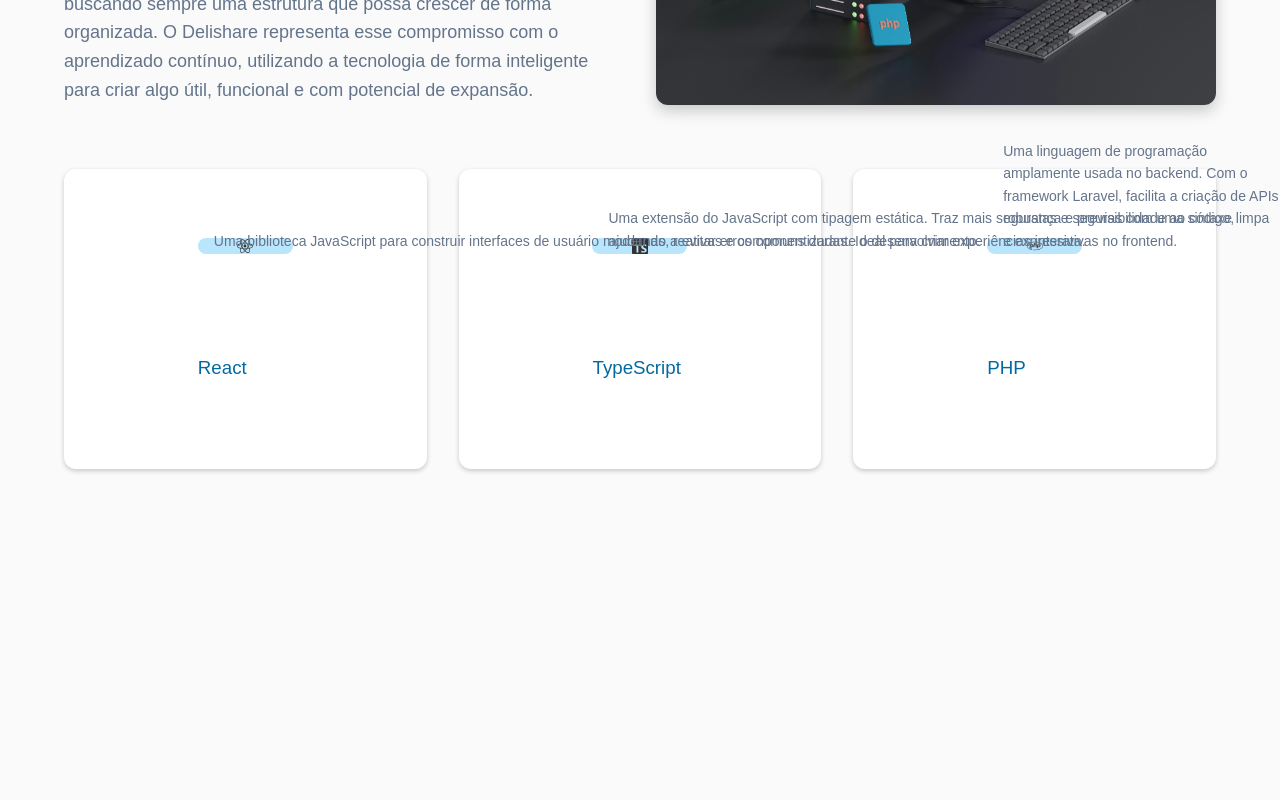
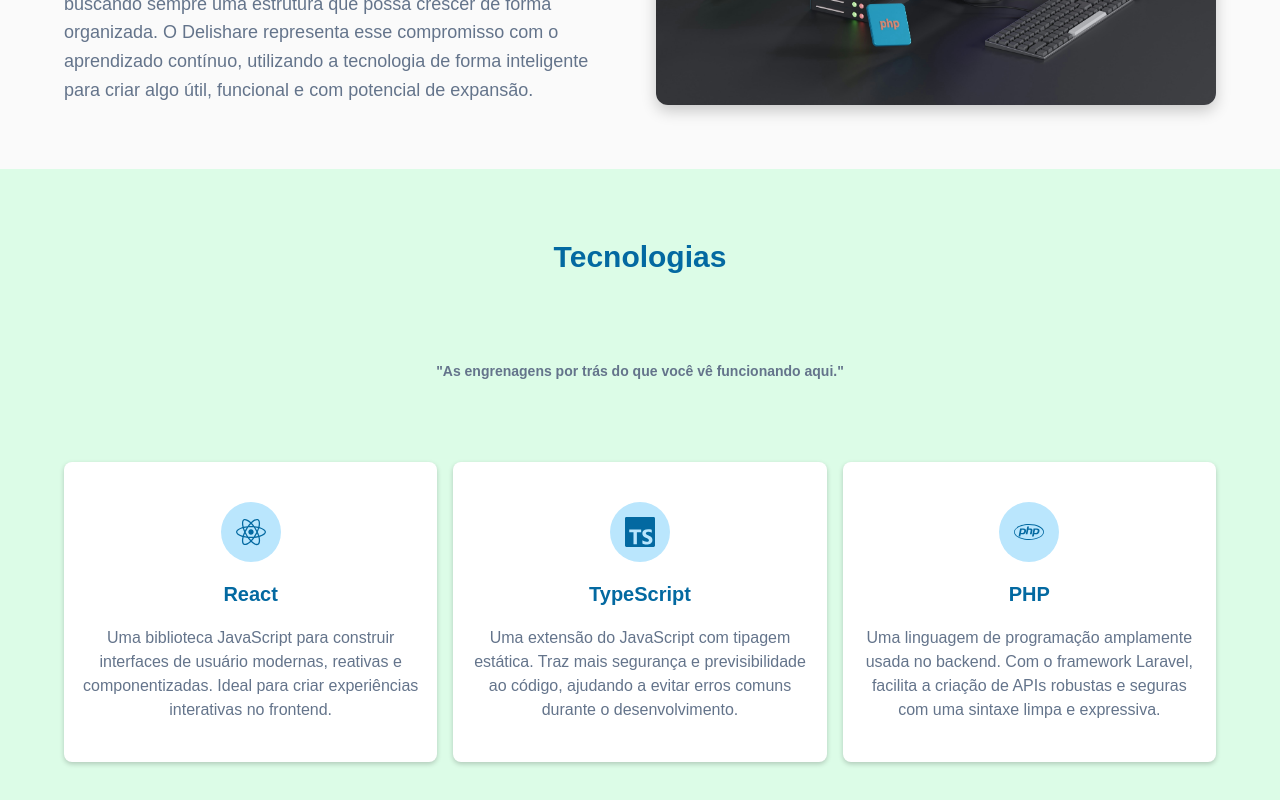
Before and after one commit to RuanValenca/Delishare-, a React (Vite) app in the folder FrontEnd/: page /sobre in a window 1280 px wide. Shown: the part 540-1340 px from the top of the page. Built offline with nearby package versions, Linux system fonts and the light colour scheme.

Commit message:
feat: cria cardInfo e finaliza tela "Sobre"

```diff
--- a/FrontEnd/src/components/CardInfo/index.tsx
+++ b/FrontEnd/src/components/CardInfo/index.tsx
@@ -5,18 +5,23 @@
   name: string;
   description: string;
   bgColor: string;
+  IconColor: string;
 }
 
-export default function CardInfo({ icon, name, description, bgColor }: Props) {
+export default function CardInfo({
+  icon,
+  name,
+  description,
+  bgColor,
+  IconColor,
+}: Props) {
   return (
     <S.Container>
-      <>
-        <S.Icon bgColor={bgColor}>{icon}</S.Icon>
-        <S.Name>{name}</S.Name>
-      </>
-      <S.DivDescription>
-        <S.Description>{description}</S.Description>
-      </S.DivDescription>
+      <S.Icon IconColor={IconColor} bgColor={bgColor}>
+        {icon}
+      </S.Icon>
+      <S.Name>{name}</S.Name>
+      <S.Description>{description}</S.Description>
     </S.Container>
   );
 }
--- a/FrontEnd/src/components/CardInfo/styles.ts
+++ b/FrontEnd/src/components/CardInfo/styles.ts
@@ -2,54 +2,50 @@
 
 interface Props {
   bgColor: string;
+  IconColor: string;
 }
 
 export const Container = styled.div`
   background: ${({ theme }) => theme.colors.background};
   box-shadow: 0px 2px 5px ${({ theme }) => theme.colors.shadow};
   height: 300px;
-  border-radius: 12px;
-  display: grid;
-  grid-template-rows: repeat(2, 1fr);
+  border-radius: 8px;
+  display: flex;
+  flex-direction: column;
   align-items: center;
   justify-content: center;
   padding: 1rem;
+  text-align: center;
+  gap: 1rem;
 `;
 
 export const Icon = styled.div<Props>`
   display: flex;
   align-items: center;
   justify-content: center;
-  height: fit-content;
-  width: 95px;
-  border-radius: 95px;
-
+  width: 60px;
+  height: 60px;
+  border-radius: 50%;
   background: ${({ bgColor, theme }) => bgColor ?? theme.colors.background};
+  svg {
+    width: 30px;
+    height: 30px;
+    color: ${({ theme, IconColor }) => IconColor ?? theme.colors.primary};
+  }
 `;
 
 export const Name = styled.h3`
   color: ${({ theme }) => theme.font.colors.DarkBlue};
-  font-weight: ${({ theme }) => theme.font.weight.normal};
-`;
-
-export const DivDescription = styled.div`
-  display: grid;
-  grid-template-columns: repeat(2, 1fr);
-  grid-template-rows: repeat(2, 1fr);
-  padding: 0.5rem 1rem;
-  height: 30%;
-  gap: 0.5rem;
-  background: ${({ theme }) => theme.colors.background};
+  font-weight: ${({ theme }) => theme.font.weight.bold};
+  font-size: ${({ theme }) => theme.font.size.textXl};
+  margin: 0;
 `;
 
 export const Description = styled.p`
-  position: absolute;
-  bottom: 0;
-  padding: 0.5rem 0;
-  display: flex;
-  align-items: center;
-  gap: 0.5rem;
+  text-align: center;
   color: ${({ theme }) => theme.font.colors.secondaryText};
   font-weight: ${({ theme }) => theme.font.weight.normal};
-  font-size: ${({ theme }) => theme.font.size.textSm};
+  font-size: ${({ theme }) => theme.font.size.textBase};
+  width: 100%;
+  line-height: 1.5;
 `;
--- a/FrontEnd/src/components/Footer/index.tsx
+++ b/FrontEnd/src/components/Footer/index.tsx
@@ -1,8 +1,10 @@
 import { ChefHat } from "lucide-react";
 import * as S from "./styles";
 import { useTheme } from "styled-components";
+import { useNavigate } from "react-router-dom";
 export default function MainRecipes() {
   const theme = useTheme();
+  const navigate = useNavigate();
   return (
     <S.Container>
       <S.Grid>
@@ -16,10 +18,10 @@
         <S.DivLinks>
           <S.Title>Links</S.Title>
           <S.List>
-            <S.Li>Home</S.Li>
+            <S.Li onClick={() => navigate("/Delishare")}>Home</S.Li>
             <S.Li>Receitas</S.Li>
             <S.Li>Categorias</S.Li>
-            <S.Li>Sobre</S.Li>
+            <S.Li onClick={() => navigate("/sobre")}>Sobre</S.Li>
           </S.List>
         </S.DivLinks>
         <S.DivLinks>
--- a/FrontEnd/src/components/NavBar/index.tsx
+++ b/FrontEnd/src/components/NavBar/index.tsx
@@ -1,8 +1,10 @@
 import { ChefHat } from "lucide-react";
 import * as S from "./styles";
 import { useTheme } from "styled-components";
+import { useNavigate } from "react-router-dom";
 export default function NavBar() {
   const theme = useTheme();
+  const navigate = useNavigate();
   return (
     <S.Container>
       <S.DivName>
@@ -12,10 +14,10 @@
       </S.DivName>
 
       <S.DivLink>
-        <S.P>Home</S.P>
+        <S.P onClick={() => navigate("/Delishare")}>Home</S.P>
         <S.P>Receitas</S.P>
         <S.P>Categorias</S.P>
-        <S.P>Sobre</S.P>
+        <S.P onClick={() => navigate("/sobre")}>Sobre</S.P>
       </S.DivLink>
     </S.Container>
   );
--- a/FrontEnd/src/features/About/index.tsx
+++ b/FrontEnd/src/features/About/index.tsx
@@ -34,19 +34,26 @@
       </S.DivInfo>
 
       <S.Tech>
+        <S.TitleTech>Tecnologias</S.TitleTech>
+        <S.DescriptionTech>
+          "As engrenagens por trás do que você vê funcionando aqui."
+        </S.DescriptionTech>
         <CardInfo
+          IconColor={theme.colors.blueSchema.dark}
           bgColor={theme.colors.blueSchema.light}
           icon={<FaReact />}
           name="React"
           description="Uma biblioteca JavaScript para construir interfaces de usuário modernas, reativas e componentizadas. Ideal para criar experiências interativas no frontend."
         />
         <CardInfo
+          IconColor={theme.colors.blueSchema.dark}
           bgColor={theme.colors.blueSchema.light}
           icon={<SiTypescript />}
           name="TypeScript"
           description="Uma extensão do JavaScript com tipagem estática. Traz mais segurança e previsibilidade ao código, ajudando a evitar erros comuns durante o desenvolvimento."
         />
         <CardInfo
+          IconColor={theme.colors.blueSchema.dark}
           bgColor={theme.colors.blueSchema.light}
           icon={<FaPhp />}
           name="PHP"
--- a/FrontEnd/src/features/About/styles.ts
+++ b/FrontEnd/src/features/About/styles.ts
@@ -65,9 +65,24 @@
 `;
 
 export const Tech = styled.div`
-  padding: 0rem 4rem 2rem;
+  padding: 4rem;
+  width: 100%;
+  height: 90vh;
+  text-align: center;
+  background: ${({ theme }) => theme.colors.greenSchema.light};
   display: grid;
-  gap: 2rem;
-  grid-template-rows: repeat(2, 1fr);
   grid-template-columns: repeat(3, 1fr);
+  gap: 1rem;
 `;
+
+export const TitleTech = styled.h2`
+  color: ${({ theme }) => theme.font.colors.DarkBlue};
+  font-size: ${({ theme }) => theme.font.size.text3Xl};
+  grid-column: span 3;
+`;
+
+export const DescriptionTech = styled.h2`
+  color: ${({ theme }) => theme.font.colors.secondaryText};
+  font-size: ${({ theme }) => theme.font.size.textSm};
+  grid-column: span 3;
+`;
```
